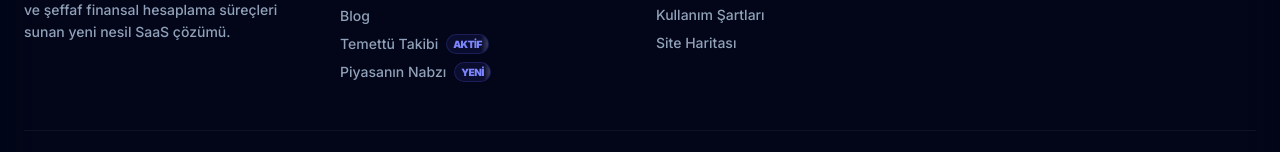
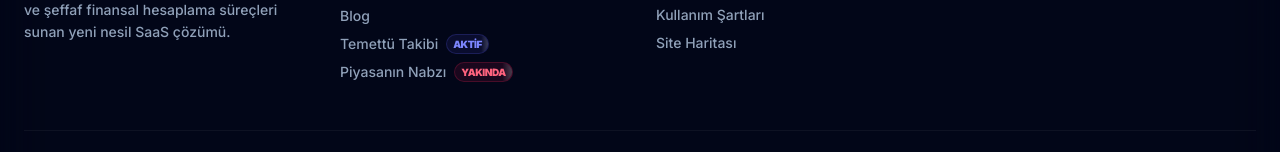
Before and after one commit to ahmtcnsz/karlisin, a React (Vite) app: page / in a window 1280 px wide. Shown: the part 5326-5478 px from the top of the page. Built offline with nearby package versions, Linux system fonts and the light colour scheme.

Commit message:
feat(ui): Update "Piyasanın Nabzı" status badge
Change the "YENİ" (NEW) badge for "Piyasanın Nabzı" to "YAKINDA" (SOON) and update its styling to use a rose color scheme. This reflects the upcoming nature of the feature.

```diff
--- a/src/components/Footer.tsx
+++ b/src/components/Footer.tsx
@@ -59,9 +59,9 @@ export default function Footer() {
               </Link>
               <Link to="/borsa/nabiz" className="text-sm text-slate-400 font-medium hover:text-white transition-colors flex items-center gap-2">
                 Piyasanın Nabzı
-                <div className="relative overflow-hidden px-1.5 py-0.5 bg-indigo-500/10 text-indigo-400 text-[10px] font-black tracking-tighter rounded-md border border-indigo-500/20">
+                <div className="relative overflow-hidden px-1.5 py-0.5 bg-rose-500/10 text-rose-400 text-[10px] font-black tracking-tighter rounded-md border border-rose-500/20">
                   {badgeGlint}
-                  <span className="relative z-10">YENİ</span>
+                  <span className="relative z-10">YAKINDA</span>
                 </div>
               </Link>
             </nav>
--- a/src/components/Navbar.tsx
+++ b/src/components/Navbar.tsx
@@ -151,7 +151,7 @@ export default function Navbar({ isLoggedIn = false }: NavbarProps) {
                         <Activity className="w-4 h-4" />
                         PİYASANIN NABZI
                       </div>
-                      <span className="px-1.5 py-0.5 bg-indigo-500/20 text-indigo-400 rounded text-[7px] border border-indigo-500/30">YENİ</span>
+                      <span className="px-1.5 py-0.5 bg-rose-500/20 text-rose-400 rounded text-[7px] border border-rose-500/30 font-bold uppercase tracking-widest">YAKINDA</span>
                     </Link>
                   </div>
                 </motion.div>
@@ -242,7 +242,8 @@ export default function Navbar({ isLoggedIn = false }: NavbarProps) {
                 TEMETTÜ TAKİBİ <span className="px-1.5 py-0.5 bg-emerald-500/20 text-emerald-400 rounded text-[8px] border border-emerald-500/30 font-black">AKTİF</span>
               </Link>
               <Link to="/borsa/nabiz" className={cn("flex items-center justify-between px-4 py-3 rounded-xl text-sm font-black uppercase tracking-widest transition-all", isActive('/borsa/nabiz') ? "bg-indigo-600 text-white" : "text-slate-400")} onClick={() => setIsMobileMenuOpen(false)}>
-                PİYASANIN NABZI <span className="px-1.5 py-0.5 bg-indigo-500/20 text-indigo-400 rounded text-[8px] border border-indigo-500/30 font-black">YENİ</span>
+                PİYASANIN NABZI
+                <span className="px-1.5 py-0.5 bg-rose-500/20 text-rose-400 rounded text-[8px] border border-rose-500/30 font-black">YAKINDA</span>
               </Link>
 
               <div className="mx-4 my-2 h-px bg-white/5" />
```
